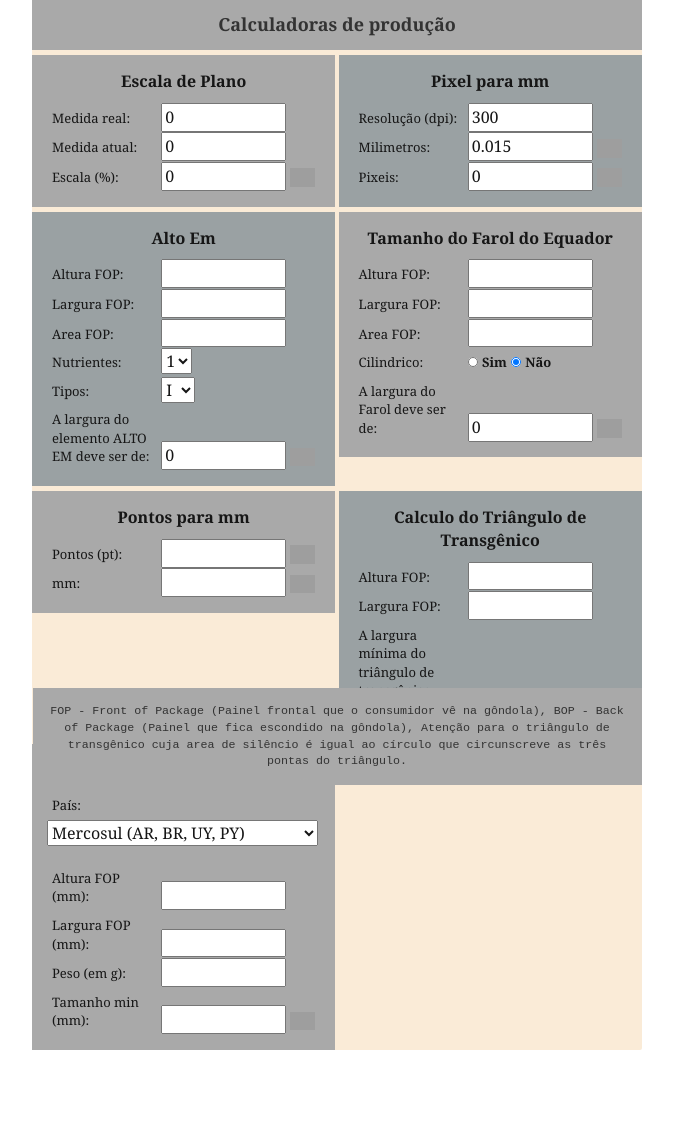
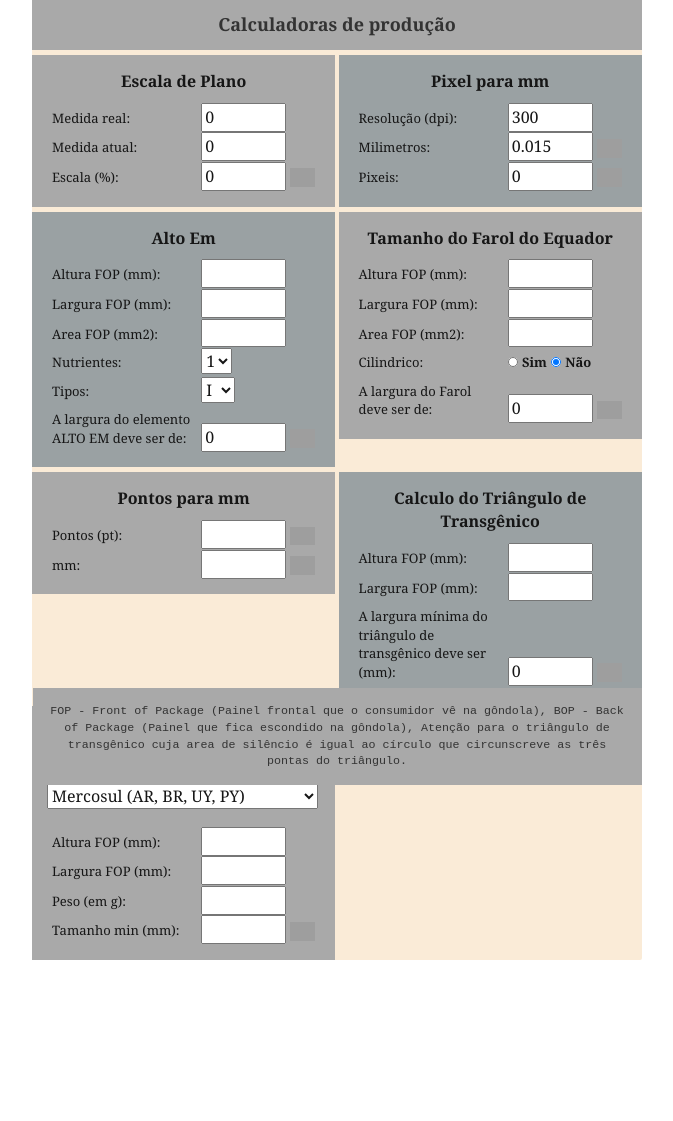
Before and after one commit to JohnnyKamigashima/PHP-Calculadoras-Producao, a PHP site: page / in a window 1280 px wide. Shown: the top 1121 px of the page, without its empty margins (303-976 px from the left). After the commit the page ends 960 px from the top, so only its background shows below. Run offline with PHP 8.4, Linux system fonts and the light colour scheme; grey boxes are pictures that could not be loaded.

Commit message:
Corrigido erro da tabela

```diff
--- a/css/style.css
+++ b/css/style.css
@@ -75,7 +75,7 @@ div.entrada {
 }
 
 div.rotulo {
-    width: 100px;
+    width: 140px;
     margin: 5px;
     font-size: small;
     display:inline-block;
@@ -88,7 +88,7 @@ div.rotulo {
 }
 
 input {
-    width: 125px;
+    width: 85px;
 }
 
 label.cadaCalc {
--- a/index.html
+++ b/index.html
@@ -110,21 +110,21 @@
                 Alto Em
             </div>
             <div class="rotulo">
-                Altura FOP:
+                Altura FOP (mm):
             </div>
             <div class="entrada">
                 <input type="text" id="altFOP" value="">
             </div>
 
             <div class="rotulo">
-                Largura FOP:
+                Largura FOP (mm):
             </div>
             <div class="entrada">
                 <input type="text" id="largFOP" value="">
             </div>
 
             <div class="rotulo">
-                Area FOP:
+                Area FOP (mm2):
             </div>
             <div class="entrada">
                 <input type="text" id="areaFOP" value="">
@@ -193,21 +193,21 @@
                 Tamanho do Farol do Equador
             </div>
             <div class="rotulo">
-                Altura FOP:
+                Altura FOP (mm):
             </div>
             <div class="entrada">
                 <input type="text" id="altFOP1" value="">
             </div>
 
             <div class="rotulo">
-                Largura FOP:
+                Largura FOP (mm):
             </div>
             <div class="entrada">
                 <input type="text" id="largFOP1" value="">
             </div>
 
             <div class="rotulo">
-                Area FOP:
+                Area FOP (mm2):
             </div>
             <div class="entrada">
                 <input type="text" id="areaFOP1" value="">
@@ -301,14 +301,14 @@
                 Calculo do Triângulo de Transgênico
             </div>
             <div class="rotulo">
-                Altura FOP:
+                Altura FOP (mm):
             </div>
             <div class="entrada">
                 <input type="text" id="altFOP2" value="">
             </div>
 
             <div class="rotulo">
-                Largura FOP:
+                Largura FOP (mm):
             </div>
             <div class="entrada">
                 <input type="text" id="largFOP2" value="">
--- a/js/library.js
+++ b/js/library.js
@@ -206,7 +206,7 @@ function pesoNeto(alt, larg, peso, pais) {
             [258065, 12.7]
         ],
         MC_NET = [
-            [20, 2],
+            [50, 2],
             [200, 3],
             [1000, 4],
             [1001, 6]
@@ -214,7 +214,7 @@ function pesoNeto(alt, larg, peso, pais) {
         MC_FOP = [
             [4000, 2],
             [17000, 3],
-            [65000, 4],
+            [65000, 4.5],
             [260000, 6],
             [260001, 10]
         ],
@@ -242,7 +242,6 @@ function pesoNeto(alt, larg, peso, pais) {
     let areaFOP = alt * larg;
 
     console.log(areaFOP);
-    console.log(PE_NET[0][0]);
 
     if (pais == 'PE' || pais == 'BO' || pais == 'CAM' || pais == 'RD') {
         document.getElementById("descricao").innerHTML = "Tamanho do conteúdo independente.";
@@ -283,10 +282,13 @@ function pesoNeto(alt, larg, peso, pais) {
 
 function verifica(array, valor) {
     for (x = 0; x <= array.length - 1; x++) {
+
+        console.log(valor, array[x][0]);
+
         if (x < array.length - 1) {
             if (valor <= array[x][0] && x == 0) {
                 return array[x][1];
-            } else if (x > 0 && array[x - 1][0] < valor && valor < array[x][0]) {
+            } else if (x > 0 && array[x - 1][0] < valor && valor <= array[x][0]) {
                 return array[x][1];
             }
         } else {
```
